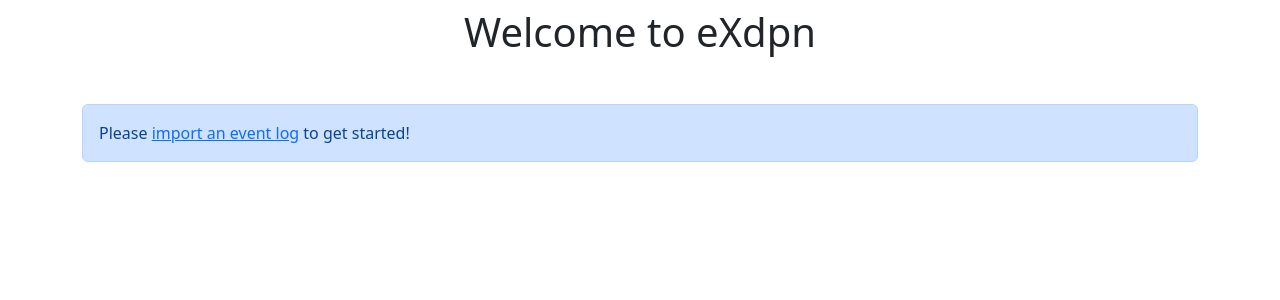
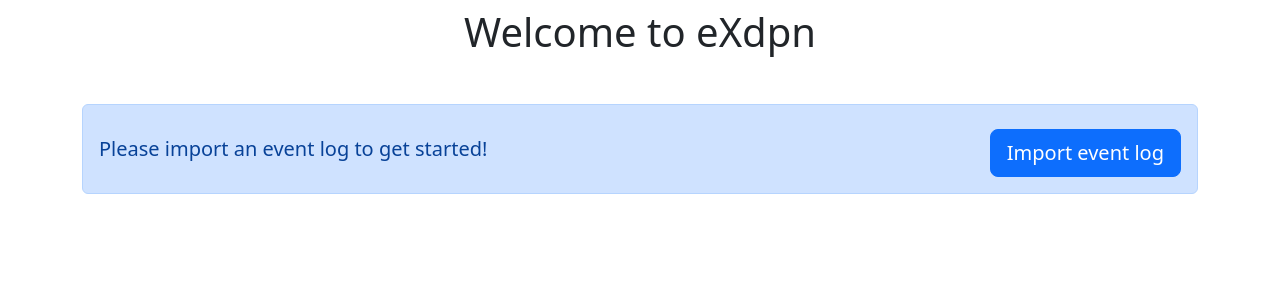
Before and after one commit to aarkue/eXdpn, a Flask app: page / in a window 1280 px wide. Shown: the top 300 px of the page. Run offline with Flask 2, Linux system fonts and the light colour scheme; parts of the project's set-up code (start-up, migrations or seed data) failed here and were passed over.

Commit message:
changed load log page to modal for better UX
Co-authored-by: cpitsch <cpitsch@users.noreply.github.com>

```diff
--- a/ui/app.py
+++ b/ui/app.py
@@ -34,7 +34,7 @@ def index():
 
 
 # Form for uploading an event log
-@app.route("/load-log", methods=["GET","POST"])
+@app.route("/load-log", methods=["POST"])
 def load_log():
     if request.method == "POST":
         # Get the form input from request
@@ -46,8 +46,6 @@ def load_log():
         log.save(save_path)
         uploaded_logs[safe_name] = get_file_info(safe_name)
         return redirect('/')
-    else:
-        return render_template("load-log.html")
 
 # Details page for a single log
 @app.route("/log/<logid>", methods=["GET","DELETE"])
--- a/ui/templates/index.html
+++ b/ui/templates/index.html
@@ -56,7 +56,7 @@
         <div class="list-group">
             {% for log_id in uploaded_logs %}
             <a class="list-group-item list-group-item-action" data-bs-toggle="modal"
-                data-bs-target="#logInfoModal{{log_id | replace(" @","_") | replace('.','_')}}">
+                data-bs-target="#logInfoModal{{log_id | replace("@","_") | replace('.','_')}}">
                 <div>
                     <span class="fw-bold fs-5">{{uploaded_logs[log_id]['name']}}</span>
 
@@ -66,12 +66,12 @@
                     <span class="text-muted float-end">{{uploaded_logs[log_id]['size']/1000}} KB</span>
                 </div>
             </a>
-            <div class="modal fade" id="logInfoModal{{log_id | replace(" @","_") | replace('.','_')}}" tabindex="-1"
-                aria-labelledby="exampleModalLabel" aria-hidden="true">
+            <div class="modal fade" id="logInfoModal{{log_id | replace("@","_") | replace('.','_')}}" tabindex="-1"
+                aria-hidden="true">
                 <div class="modal-dialog">
                     <div class="modal-content">
                         <div class="modal-header">
-                            <h5 class="modal-title" id="exampleModalLabel">{{uploaded_logs[log_id]['name']}}</h5>
+                            <h5 class="modal-title">Log Info</h5>
                             <button type="button" class="btn-close" data-bs-dismiss="modal" aria-label="Close"></button>
                         </div>
                         <div class="modal-body">
@@ -87,28 +87,32 @@
                         <div class="modal-footer d-flex justify-content-between">
                             <button type="button" class="btn btn-secondary" data-bs-dismiss="modal">Close</button>
                             <div>
-                                <a class="btn btn-primary" href="/log/{{log_id}}">Go!</a>
+                                <a class="btn btn-primary" href="/log/{{log_id}}">Use this event log</a>
                             </div>
                         </div>
                     </div>
                 </div>
             </div>
             {% endfor %}
-            <a href="/load-log"
-                class="list-group-item list-group-item-action fw-bold fs-5 list-group-item-success text-center">Add a
-                new event log</a>
+            <button
+                class="list-group-item list-group-item-action fw-bold fs-5 list-group-item-success text-center" data-bs-toggle="modal"
+                data-bs-target="#uploadLogModal">Add a
+                new event log</button>
         </div>
         {% else %}
-        <div class="alert alert-primary" role="alert">
-            Please <a href="/load-log">import an event log</a> to get started!
+        <div class="alert alert-primary d-flex justify-content-between align-items-center" role="alert">
+            <span class="fs-5">Please import an event log to get started!</span>
+            <br />
+            <button class="btn btn-lg btn-primary mt-2" data-bs-toggle="modal"
+            data-bs-target="#uploadLogModal">Import event log</button>
         </div>
         {% endif %}
     </div>
-    <div class="modal fade" id="deleteLogModal" tabindex="-1" aria-labelledby="exampleModalLabel" aria-hidden="true">
+    <div class="modal fade" id="deleteLogModal" tabindex="-1" aria-hidden="true">
         <div class="modal-dialog">
             <div class="modal-content">
                 <div class="modal-header">
-                    <h5 class="modal-title" id="deleteLogModal"> Confirm Deletion </h5>
+                    <h5 class="modal-title">Confirm Deletion</h5>
                     <button type="button" class="btn-close" data-bs-dismiss="modal" aria-label="Close"></button>
                 </div>
                 <div class="modal-body fs-5">
@@ -125,6 +129,26 @@
         </div>
     </div>
 
+    <div class="modal fade" id="uploadLogModal" tabindex="-1" aria-hidden="true">
+        <div class="modal-dialog">
+            <div class="modal-content">
+                <div class="modal-header">
+                    <h5 class="modal-title">Upload</h5>
+                    <button type="button" class="btn-close" data-bs-dismiss="modal" aria-label="Close"></button>
+                </div>
+                <form method="post" action="/load-log"  enctype="multipart/form-data">
+                    <div class="modal-body fs-5">
+                        <label for="log" class="form-label">Select an event log (.xes)</label>
+                        <input class="form-control form-control-lg" id="log" type="file" name="log" accept=".xes" required>
+                    </div>
+                    <div class="modal-footer">
+                        <button class="btn btn-success" type="submit">Submit</button>
+                    </div>
+                </form>
+            </div>
+        </div>
+    </div>
+
     <script src="https://cdn.jsdelivr.net/npm/bootstrap@5.2.0-beta1/dist/js/bootstrap.bundle.min.js"
         integrity="sha384-pprn3073KE6tl6bjs2QrFaJGz5/SUsLqktiwsUTF55Jfv3qYSDhgCecCxMW52nD2"
         crossorigin="anonymous"></script>
```
Also changed, not shown: ui/templates/load-log.html (deleted, +0 -17 lines).
